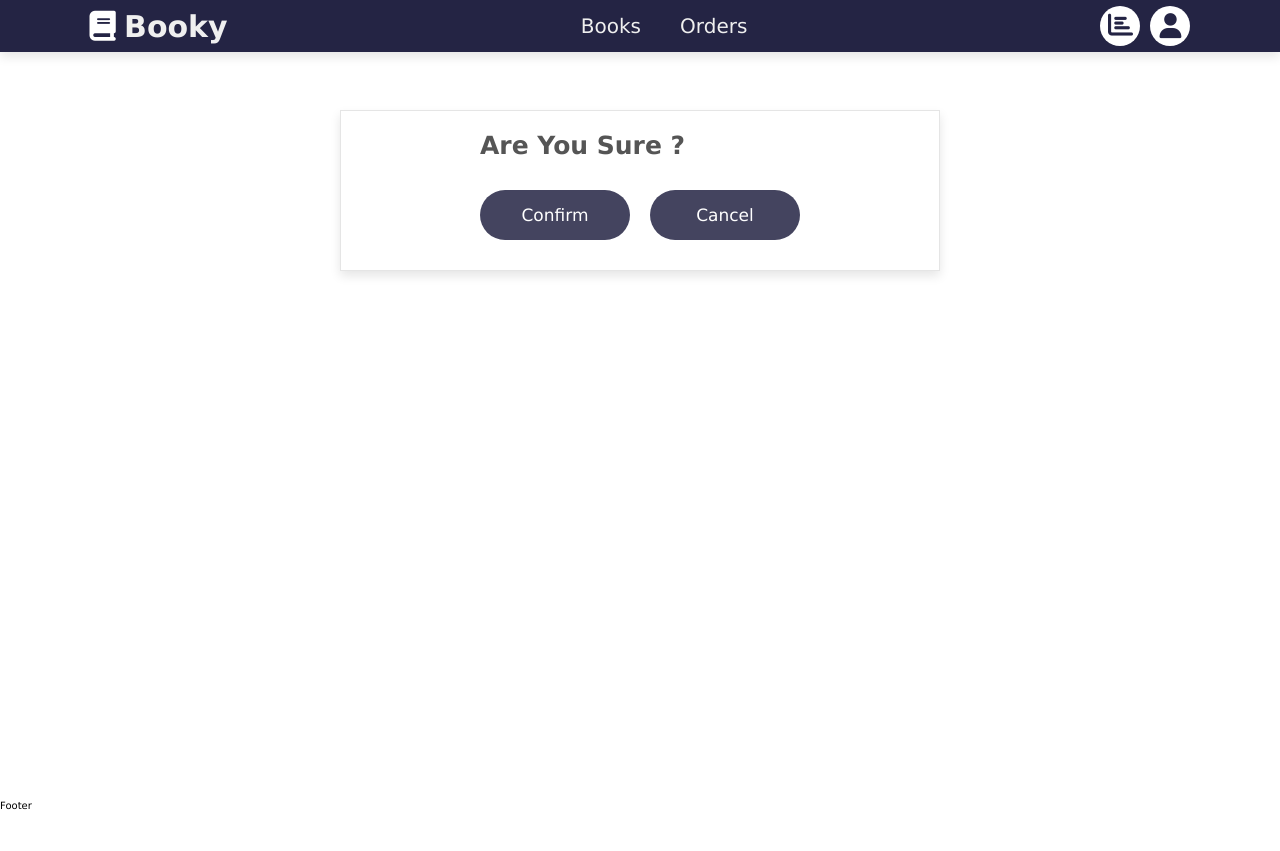
After one commit to erramidad123/bookstore-django, a Django app: template bookstore/templates/bookstore/delete_form.html in a window 1280 px wide. The commit adds this page. Run offline with Django 4.2, Linux system fonts and the light colour scheme; the template is opened without the code that fills it, so the values that code supplies are empty.

Commit message:
adding he CRUD functions

```diff
--- a/bookstore/templates/bookstore/customers.html
+++ b/bookstore/templates/bookstore/customers.html
@@ -28,8 +28,8 @@
                         <p>{{order.date}}</p>
                         <p>{{order.status}}</p>
                         <p>
-                        <a href=""><i class="fa-solid fa-trash-can"></i></a>
-                        <a href=""><i class="fa-sharp fa-solid fa-pen-to-square"></i></a>
+                        <a href="{% url 'delete' order.id %}"><i class="fa-solid fa-trash-can"></i></a>
+                        <a href="{% url 'update' order.id %}"><i class="fa-sharp fa-solid fa-pen-to-square"></i></a>
                         </p>
 
 
--- a/bookstore/templates/bookstore/dashboard.html
+++ b/bookstore/templates/bookstore/dashboard.html
@@ -57,8 +57,8 @@
     <td>{{order.status}}</td>
     <td>{{order.date}}</td>
     <td class='actions'>
-      <a href=""><i class="fa-solid fa-trash-can"></i></a>
-      <a href=""><i class="fa-sharp fa-solid fa-pen-to-square"></i></a>
+      <a href="{% url 'delete' order.id %}"><i class="fa-solid fa-trash-can"></i></a>
+      <a href="{% url 'update' order.id %}"><i class="fa-sharp fa-solid fa-pen-to-square"></i></a>
 
 
     </td>
--- /dev/null
+++ b/bookstore/templates/bookstore/delete_form.html
@@ -0,0 +1,25 @@
+{% extends 'bookstore/main.html' %}
+{% load static %}
+{% block content %}
+
+<section>
+
+<div class="form-container">
+
+    <form method="POST">
+     {% csrf_token %}
+        <h1>are you sure ? </h1>
+    <div class="del" style="display : flex; gap : 2rem ">
+        <button class="delete-btn" type = "submit">confirm </button>
+        <a class="cancel" href="{% url 'home' %}">cancel</a>
+    </div>
+
+
+    </form>
+</div>
+
+</section>
+
+
+
+{% endblock %}
--- a/bookstore/templates/bookstore/my_order_form.html
+++ b/bookstore/templates/bookstore/order_update.html
@@ -10,11 +10,11 @@
         {% csrf_token %}
         {{form.as_p}}
 
-
+    <button type = "submit">send </button>
 
     </form>
 
-    <button type = "submit">send </button>
+
 
 
 </div>
--- a/bookstore/urls.py
+++ b/bookstore/urls.py
@@ -8,6 +8,8 @@ urlpatterns = [
     path('books/',views.books,name='books'),
     path('customer/<int:c_id>',views.customer,name='customer'),
     path('orders/',views.orders,name='orders'),
-    path('create/',views.create,name = 'create')
+    path('create/',views.create,name = 'create'),
+    path('update/<int:order_id>',views.update,name = 'update'),
+    path('delete/<int:order_id>',views.delete,name = 'delete'),
 
 ]
--- a/static/css/style.css
+++ b/static/css/style.css
@@ -530,9 +530,9 @@ section .form-container p{
   display: flex;
   justify-content: space-between;
   align-items: center;
-  flex : 1 1 40rem ;
 
-
+  cursor: pointer;
+  width: 100%;
   border-radius: .5rem;
   border: var(--border);
   margin-top: 2rem ;
@@ -541,13 +541,41 @@ section .form-container p{
   font-size: 1.4rem;
   color: var(--main-dark);
   font-weight: bold;
+
+}
+
+section .form-container p select{
+  text-align: center;
+  overflow: hidden;
 }
 
 
 section .form-container button{
+    display: block;
+  margin-top: 2rem;
+  text-align: center;
   padding: 1.5rem ;
   width: 15rem;
+  margin : 1rem auto ;
 
+  background-color: var(--main-dark);
+  border-radius: 5rem;
+  color: #fff;
+  opacity: .85;
+  cursor: pointer;
+  font-size: 1.7rem;
+
+
+}
+
+section .form-container .cancel{
+    display: block;
+  margin-top: 2rem;
+  text-align: center;
+  padding: 1.5rem ;
+  width: 15rem;
+  margin : 1rem auto ;
+  font-size: 1.7rem;
   background-color: var(--main-dark);
   border-radius: 5rem;
   color: #fff;
@@ -557,8 +585,16 @@ section .form-container button{
 
 }
 
+section .form-container .cancel:hover{
+  background: #00d1b2;
+}
+
 
 section .form-container button:hover{
 opacity : 1;
 
 }
+
+section .form-container button.delete-btn:hover{
+  background: #ff3860;
+}
```
Also changed, not shown: bookstore/views.py (+43 -1 lines).
